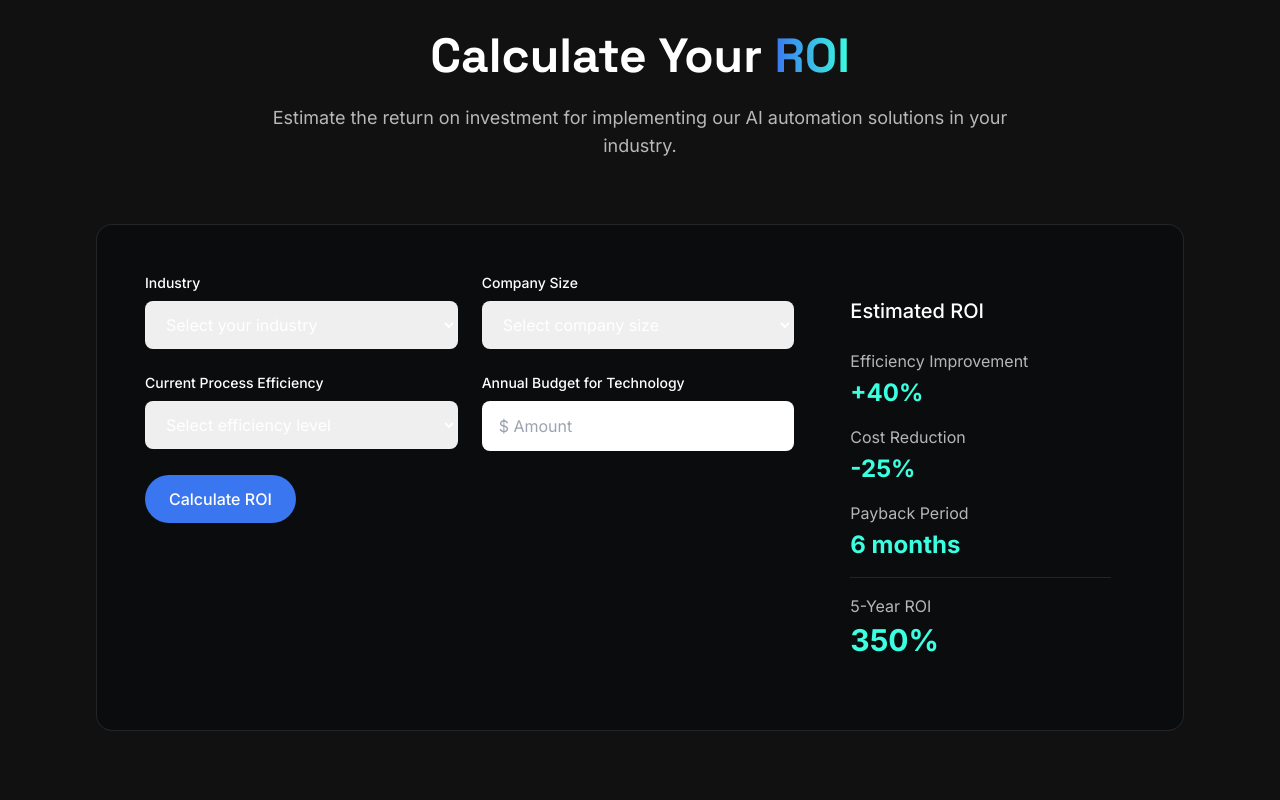
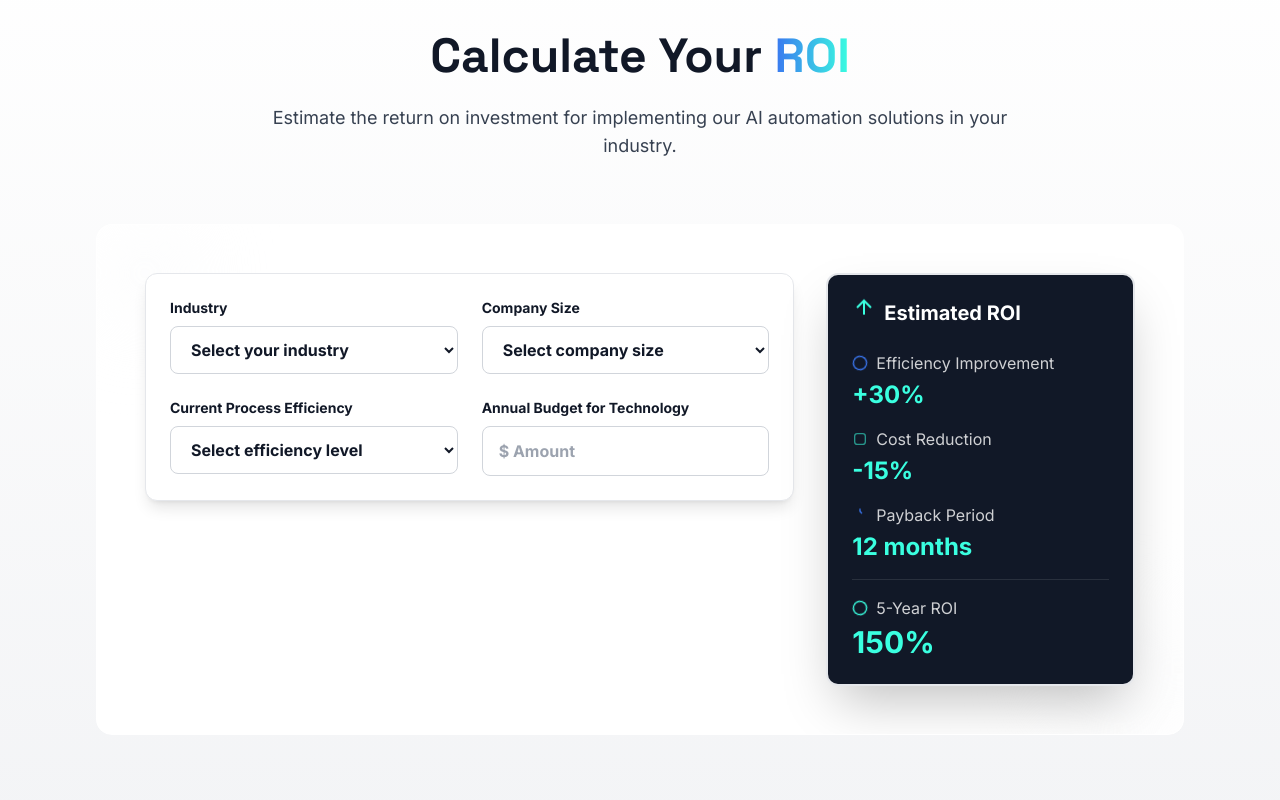
Before and after one commit to Sanju630-arch/fluxoagency, a Next.js app: page /industries in a window 1280 px wide. Shown: the part 3700-4500 px from the top of the page. Built offline with nearby package versions, Linux system fonts and the light colour scheme.

Commit message:
Update page.tsx

```diff
--- a/src/app/industries/page.tsx
+++ b/src/app/industries/page.tsx
@@ -1,4 +1,9 @@
+'use client';
+
 import Link from 'next/link';
+import { useState, useEffect } from 'react';
+import { motion, AnimatePresence } from 'framer-motion';
+import React from 'react';
 
 export default function Industries() {
   return (
@@ -100,100 +105,33 @@ export default function Industries() {
       ))}
 
       {/* ROI Calculator Section */}
-      <section className="py-24 bg-gradient-to-b from-background to-secondary/70">
+      <section className="py-24 bg-gradient-to-b from-white to-gray-100 dark:from-background dark:to-secondary/70 transition-colors duration-500">
         <div className="max-w-6xl mx-auto px-4 sm:px-6 lg:px-8">
           <div className="text-center max-w-3xl mx-auto mb-16">
-            <h2 className="section-heading">
+            <h2 className="section-heading text-gray-900 dark:text-white">
               Calculate Your{' '}
               <span className="text-transparent bg-clip-text bg-gradient-to-r from-primary to-accent">
                 ROI
               </span>
             </h2>
-            <p className="mt-4 text-lg text-white/70">
+            <p className="mt-4 text-lg text-gray-700 dark:text-white/70">
               Estimate the return on investment for implementing our AI automation solutions in your industry.
             </p>
           </div>
-
-          <div className="glass-effect rounded-2xl p-8 md:p-12 relative overflow-hidden">
-            <div className="absolute -top-24 -right-24 w-64 h-64 bg-primary/30 rounded-full filter blur-[80px]"></div>
-            <div className="absolute -bottom-16 -left-16 w-48 h-48 bg-accent/30 rounded-full filter blur-[60px]"></div>
-
+          <div className="glass-effect rounded-2xl p-8 md:p-12 relative overflow-hidden bg-white dark:bg-secondary/80 transition-colors duration-500">
+            {/* Animated icons for aesthetics */}
+            <motion.div
+              className="absolute top-0 left-0 w-24 h-24 bg-gradient-to-br from-primary/30 to-accent/30 rounded-full blur-2xl opacity-60 animate-pulse"
+              animate={{ scale: [1, 1.1, 1], rotate: [0, 15, -15, 0] }}
+              transition={{ repeat: Infinity, duration: 8, ease: 'easeInOut' }}
+            />
+            <motion.div
+              className="absolute bottom-0 right-0 w-32 h-32 bg-gradient-to-br from-accent/20 to-primary/20 rounded-full blur-2xl opacity-50 animate-pulse"
+              animate={{ scale: [1, 1.15, 1], rotate: [0, -10, 10, 0] }}
+              transition={{ repeat: Infinity, duration: 10, ease: 'easeInOut' }}
+            />
             <div className="relative z-10">
-              <div className="grid grid-cols-1 md:grid-cols-3 gap-8">
-                <div className="col-span-2">
-                  <div className="grid grid-cols-1 sm:grid-cols-2 gap-6">
-                    <div>
-                      <label className="block text-white text-sm font-medium mb-2">
-                        Industry
-                      </label>
-                      <select className="w-full bg-secondary/90 border border-white/10 rounded-lg px-4 py-3 text-white">
-                        <option>Select your industry</option>
-                        {industries.map(industry => (
-                          <option key={industry.id} value={industry.id}>{industry.name}</option>
-                        ))}
-                      </select>
-                    </div>
-                    <div>
-                      <label className="block text-white text-sm font-medium mb-2">
-                        Company Size
-                      </label>
-                      <select className="w-full bg-secondary/90 border border-white/10 rounded-lg px-4 py-3 text-white">
-                        <option>Select company size</option>
-                        <option>Small (1-50 employees)</option>
-                        <option>Medium (51-500 employees)</option>
-                        <option>Large (501+ employees)</option>
-                      </select>
-                    </div>
-                    <div>
-                      <label className="block text-white text-sm font-medium mb-2">
-                        Current Process Efficiency
-                      </label>
-                      <select className="w-full bg-secondary/90 border border-white/10 rounded-lg px-4 py-3 text-white">
-                        <option>Select efficiency level</option>
-                        <option>Low (Manual processes)</option>
-                        <option>Medium (Some automation)</option>
-                        <option>High (Mostly automated)</option>
-                      </select>
-                    </div>
-                    <div>
-                      <label className="block text-white text-sm font-medium mb-2">
-                        Annual Budget for Technology
-                      </label>
-                      <input
-                        type="text"
-                        placeholder="$ Amount"
-                        className="w-full bg-secondary/90 border border-white/10 rounded-lg px-4 py-3 text-white"
-                      />
-                    </div>
-                  </div>
-                  <div className="mt-6">
-                    <button className="btn-primary w-full sm:w-auto">
-                      Calculate ROI
-                    </button>
-                  </div>
-                </div>
-                <div className="card bg-secondary/80">
-                  <h3 className="font-medium text-white text-xl mb-6">Estimated ROI</h3>
-                  <div className="space-y-4">
-                    <div>
-                      <p className="text-white/70 mb-1">Efficiency Improvement</p>
-                      <p className="text-accent font-bold text-2xl">+40%</p>
-                    </div>
-                    <div>
-                      <p className="text-white/70 mb-1">Cost Reduction</p>
-                      <p className="text-accent font-bold text-2xl">-25%</p>
-                    </div>
-                    <div>
-                      <p className="text-white/70 mb-1">Payback Period</p>
-                      <p className="text-accent font-bold text-2xl">6 months</p>
-                    </div>
-                    <div className="pt-4 border-t border-white/10">
-                      <p className="text-white/70 mb-1">5-Year ROI</p>
-                      <p className="text-accent font-bold text-3xl">350%</p>
-                    </div>
-                  </div>
-                </div>
-              </div>
+              <ROIAnimatedCalculator />
             </div>
           </div>
         </div>
@@ -418,3 +356,162 @@ const testimonials = [
     quote: 'The fraud detection system from FLUXO has saved us millions in potential losses and reduced false positives by 60%. Their team\'s expertise in both finance and AI is truly impressive.',
   }
 ];
+
+function ROIAnimatedCalculator() {
+  const [industry, setIndustry] = useState('');
+  const [companySize, setCompanySize] = useState('');
+  const [efficiency, setEfficiency] = useState('');
+  const [budget, setBudget] = useState('');
+  const [result, setResult] = useState({
+    efficiencyImprovement: 0,
+    costReduction: 0,
+    payback: 0,
+    roi5y: 0,
+  });
+  const [animated, setAnimated] = useState({
+    efficiencyImprovement: 0,
+    costReduction: 0,
+    payback: 0,
+    roi5y: 0,
+  });
+
+  // Real-time calculation on input change
+  useEffect(() => {
+    let eff = 30, cost = 15, payback = 12, roi = 150;
+    if (efficiency === 'Low (Manual processes)') {
+      eff = 50; cost = 30; payback = 6; roi = 350;
+    } else if (efficiency === 'Medium (Some automation)') {
+      eff = 40; cost = 25; payback = 8; roi = 250;
+    } else if (efficiency === 'High (Mostly automated)') {
+      eff = 20; cost = 10; payback = 18; roi = 100;
+    }
+    setResult({
+      efficiencyImprovement: eff,
+      costReduction: cost,
+      payback: payback,
+      roi5y: roi,
+    });
+    setAnimated({ efficiencyImprovement: 0, costReduction: 0, payback: 0, roi5y: 0 });
+  }, [industry, companySize, efficiency, budget]);
+
+  // Animate numbers when result changes
+  useEffect(() => {
+    const duration = 800;
+    const start = performance.now();
+    function animate() {
+      const now = performance.now();
+      const t = Math.min((now - start) / duration, 1);
+      setAnimated({
+        efficiencyImprovement: Math.round(result.efficiencyImprovement * t),
+        costReduction: Math.round(result.costReduction * t),
+        payback: Math.round(result.payback * t),
+        roi5y: Math.round(result.roi5y * t),
+      });
+      if (t < 1) requestAnimationFrame(animate);
+    }
+    animate();
+  }, [result]);
+
+  return (
+    <div className="grid grid-cols-1 md:grid-cols-3 gap-8">
+      <div className="col-span-2">
+        <div className="grid grid-cols-1 sm:grid-cols-2 gap-6 bg-white rounded-xl p-6 shadow-lg border border-gray-200">
+          <div>
+            <label className="block text-gray-900 text-sm font-bold mb-2">Industry</label>
+            <select
+              className="w-full bg-white border border-gray-300 focus:border-primary rounded-lg px-4 py-3 text-gray-900 font-bold transition-colors duration-300 focus:outline-none"
+              value={industry}
+              onChange={e => setIndustry(e.target.value)}
+            >
+              <option value="">Select your industry</option>
+              <option value="manufacturing">Manufacturing</option>
+              <option value="healthcare">Healthcare</option>
+              <option value="finance">Finance</option>
+              <option value="retail">Retail</option>
+            </select>
+          </div>
+          <div>
+            <label className="block text-gray-900 text-sm font-bold mb-2">Company Size</label>
+            <select
+              className="w-full bg-white border border-gray-300 focus:border-primary rounded-lg px-4 py-3 text-gray-900 font-bold transition-colors duration-300 focus:outline-none"
+              value={companySize}
+              onChange={e => setCompanySize(e.target.value)}
+            >
+              <option value="">Select company size</option>
+              <option>Small (1-50 employees)</option>
+              <option>Medium (51-500 employees)</option>
+              <option>Large (501+ employees)</option>
+            </select>
+          </div>
+          <div>
+            <label className="block text-gray-900 text-sm font-bold mb-2">Current Process Efficiency</label>
+            <select
+              className="w-full bg-white border border-gray-300 focus:border-primary rounded-lg px-4 py-3 text-gray-900 font-bold transition-colors duration-300 focus:outline-none"
+              value={efficiency}
+              onChange={e => setEfficiency(e.target.value)}
+            >
+              <option value="">Select efficiency level</option>
+              <option>Low (Manual processes)</option>
+              <option>Medium (Some automation)</option>
+              <option>High (Mostly automated)</option>
+            </select>
+          </div>
+          <div>
+            <label className="block text-gray-900 text-sm font-bold mb-2">Annual Budget for Technology</label>
+            <input
+              type="text"
+              placeholder="$ Amount"
+              className="w-full bg-white border border-gray-300 focus:border-primary rounded-lg px-4 py-3 text-gray-900 font-bold transition-colors duration-300 focus:outline-none"
+              value={budget}
+              onChange={e => setBudget(e.target.value)}
+            />
+          </div>
+        </div>
+      </div>
+      <div className="card bg-gray-900 text-white dark:bg-secondary/80 dark:text-white transition-colors duration-500 shadow-2xl border-2 border-accent/40">
+        <h3 className="font-bold text-white text-xl mb-6 flex items-center gap-2">
+          <svg className="w-6 h-6 text-accent animate-bounce" fill="none" stroke="currentColor" strokeWidth="2" viewBox="0 0 24 24"><path d="M12 19V6M5 12l7-7 7 7" /></svg>
+          Estimated ROI
+        </h3>
+        <div className="space-y-4">
+          <div>
+            <p className="text-white/80 mb-1 flex items-center gap-2">
+              <svg className="w-4 h-4 text-primary animate-spin" fill="none" stroke="currentColor" strokeWidth="2" viewBox="0 0 24 24"><circle cx="12" cy="12" r="10" /></svg>
+              Efficiency Improvement
+            </p>
+            <motion.p className="text-accent font-bold text-2xl" initial={{ opacity: 0 }} animate={{ opacity: 1 }}>
+              +{animated.efficiencyImprovement}%
+            </motion.p>
+          </div>
+          <div>
+            <p className="text-white/80 mb-1 flex items-center gap-2">
+              <svg className="w-4 h-4 text-accent animate-pulse" fill="none" stroke="currentColor" strokeWidth="2" viewBox="0 0 24 24"><rect x="4" y="4" width="16" height="16" rx="4" /></svg>
+              Cost Reduction
+            </p>
+            <motion.p className="text-accent font-bold text-2xl" initial={{ opacity: 0 }} animate={{ opacity: 1 }}>
+              -{animated.costReduction}%
+            </motion.p>
+          </div>
+          <div>
+            <p className="text-white/80 mb-1 flex items-center gap-2">
+              <svg className="w-4 h-4 text-primary animate-bounce" fill="none" stroke="currentColor" strokeWidth="2" viewBox="0 0 24 24"><path d="M12 8v4l3 3" /></svg>
+              Payback Period
+            </p>
+            <motion.p className="text-accent font-bold text-2xl" initial={{ opacity: 0 }} animate={{ opacity: 1 }}>
+              {animated.payback} months
+            </motion.p>
+          </div>
+          <div className="pt-4 border-t border-white/10">
+            <p className="text-white/80 mb-1 flex items-center gap-2">
+              <svg className="w-4 h-4 text-accent animate-spin" fill="none" stroke="currentColor" strokeWidth="2" viewBox="0 0 24 24"><circle cx="12" cy="12" r="10" /></svg>
+              5-Year ROI
+            </p>
+            <motion.p className="text-accent font-bold text-3xl" initial={{ opacity: 0 }} animate={{ opacity: 1 }}>
+              {animated.roi5y}%
+            </motion.p>
+          </div>
+        </div>
+      </div>
+    </div>
+  );
+}
```
